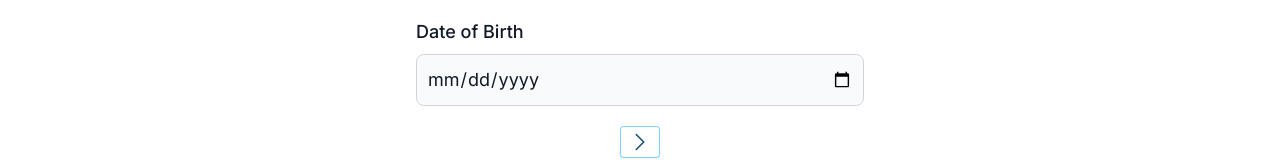
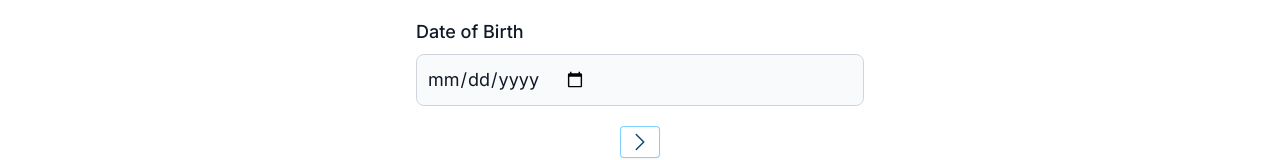
Before and after one commit to eakelvin/form-test, a Next.js app: page / in a window 1280 px wide. Shown: the part 422-582 px from the top of the page. Built offline with nearby package versions, Linux system fonts and the light colour scheme.

Commit message:
test input date

```diff
--- a/components/Form.tsx
+++ b/components/Form.tsx
@@ -133,7 +133,7 @@
                             <input
                                 type="date"
                                 id="dob"
-                                className="bg-gray-50 border border-gray-300 text-md rounded-lg focus:ring-blue-500 focus:border-blue-500 block w-full p-2.5"
+                                className="!inline-flex bg-gray-50 border border-gray-300 text-md rounded-lg focus:ring-blue-500 focus:border-blue-500 w-full p-2.5"
                                 required
                                 {...register(`personalInfo.${0}.dob`, { required: true })}
                             />
@@ -290,53 +290,6 @@
                     </div>
                 )}
             </form>
-
-            {/* <div className='mt-8 pt-5'>
-            <div className='flex justify-between'>
-            <button
-                type='button'
-                onClick={prev}
-                disabled={currentStep === 0}
-                className='rounded bg-white px-2 py-1 text-sm font-semibold text-sky-900 shadow-sm ring-1 ring-inset ring-sky-300 hover:bg-sky-50 disabled:cursor-not-allowed disabled:opacity-50'
-            >
-                <svg
-                xmlns='http://www.w3.org/2000/svg'
-                fill='none'
-                viewBox='0 0 24 24'
-                strokeWidth='1.5'
-                stroke='currentColor'
-                className='h-6 w-6'
-                >
-                <path
-                    strokeLinecap='round'
-                    strokeLinejoin='round'
-                    d='M15.75 19.5L8.25 12l7.5-7.5'
-                />
-                </svg>
-            </button>
-            <button
-                type='button'
-                onClick={next}
-                disabled={currentStep === steps.length - 1}
-                className='rounded bg-white px-2 py-1 text-sm font-semibold text-sky-900 shadow-sm ring-1 ring-inset ring-sky-300 hover:bg-sky-50 disabled:cursor-not-allowed disabled:opacity-50'
-            >
-                <svg
-                xmlns='http://www.w3.org/2000/svg'
-                fill='none'
-                viewBox='0 0 24 24'
-                strokeWidth='1.5'
-                stroke='currentColor'
-                className='h-6 w-6'
-                >
-                <path
-                    strokeLinecap='round'
-                    strokeLinejoin='round'
-                    d='M8.25 4.5l7.5 7.5-7.5 7.5'
-                />
-                </svg>
-            </button>
-            </div>
-            </div> */}
         </div>
     )
 }
```
